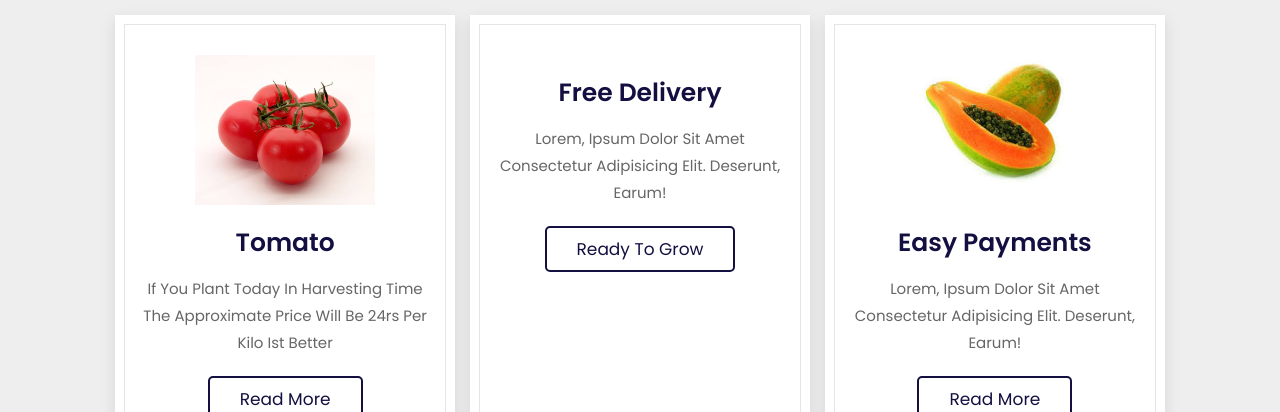
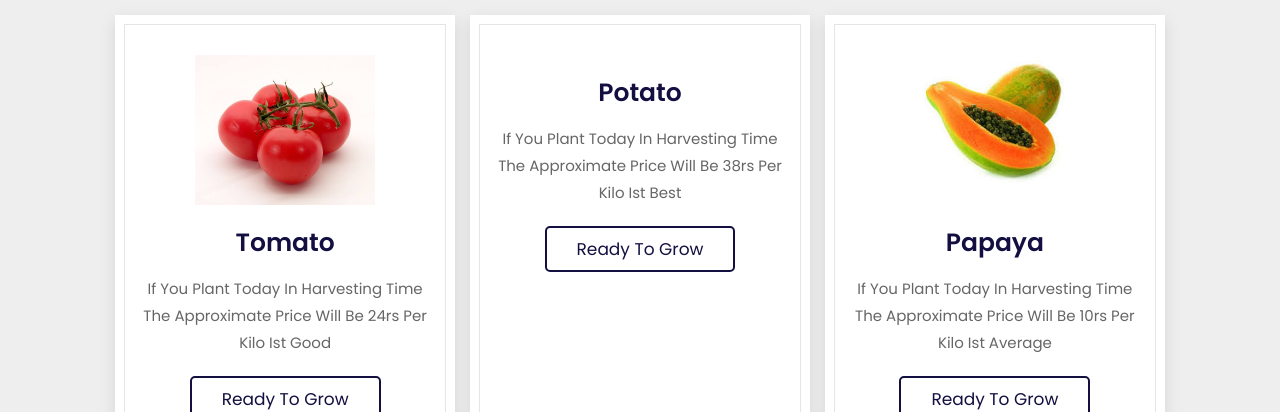
Before and after one commit to younus20/grow.github.io, a plain HTML site: page index.html in a window 1280 px wide. Shown: the part 540-952 px from the top of the page. Drawn offline with nearby package versions, Linux system fonts and the light colour scheme.

Commit message:
Update index.html

```diff
--- a/index.html
+++ b/index.html
@@ -114,22 +114,22 @@
         <div class="box">
             <img src="image/feature-img-1.png" alt="">
             <h3>Tomato</h3>
-            <p>If you plant today in harvesting time the approximate price will be 24rs per kilo ist better </p>
-            <a href="#" class="btn">read more</a>
+            <p>If you plant today in harvesting time the approximate price will be 24rs per kilo ist good </p>
+            <a href="#" class="btn">ready to grow</a>
         </div>
 
         <div class="box">
             <img src="image/feature-img-2.png" alt="">
-            <h3>free delivery</h3>
-            <p>Lorem, ipsum dolor sit amet consectetur adipisicing elit. Deserunt, earum!</p>
+            <h3>potato</h3>
+            <p>If you plant today in harvesting time the approximate price will be 38rs per kilo ist best</p>
             <a href="#" class="btn">ready to grow</a>
         </div>
 
         <div class="box">
             <img src="image/feature-img-3.png" alt="">
-            <h3>easy payments</h3>
-            <p>Lorem, ipsum dolor sit amet consectetur adipisicing elit. Deserunt, earum!</p>
-            <a href="#" class="btn">read more</a>
+            <h3>papaya</h3>
+            <p>If you plant today in harvesting time the approximate price will be 10rs per kilo ist average</p>
+            <a href="#" class="btn">ready to grow</a>
         </div>
 
     </div>
```
